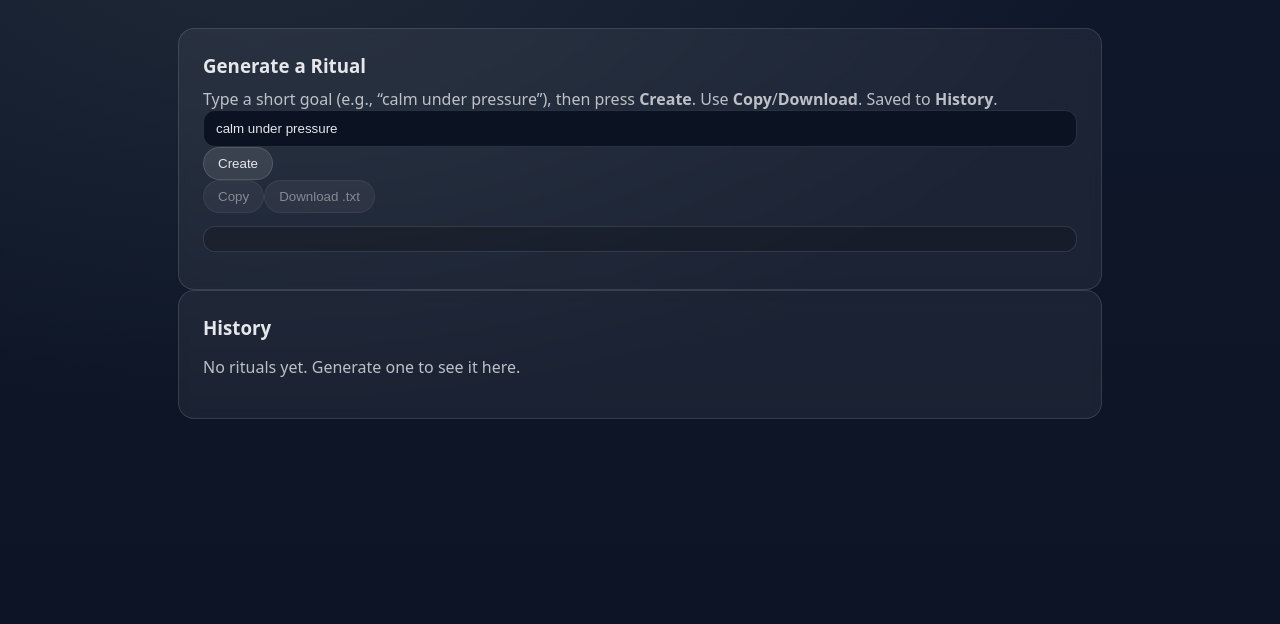
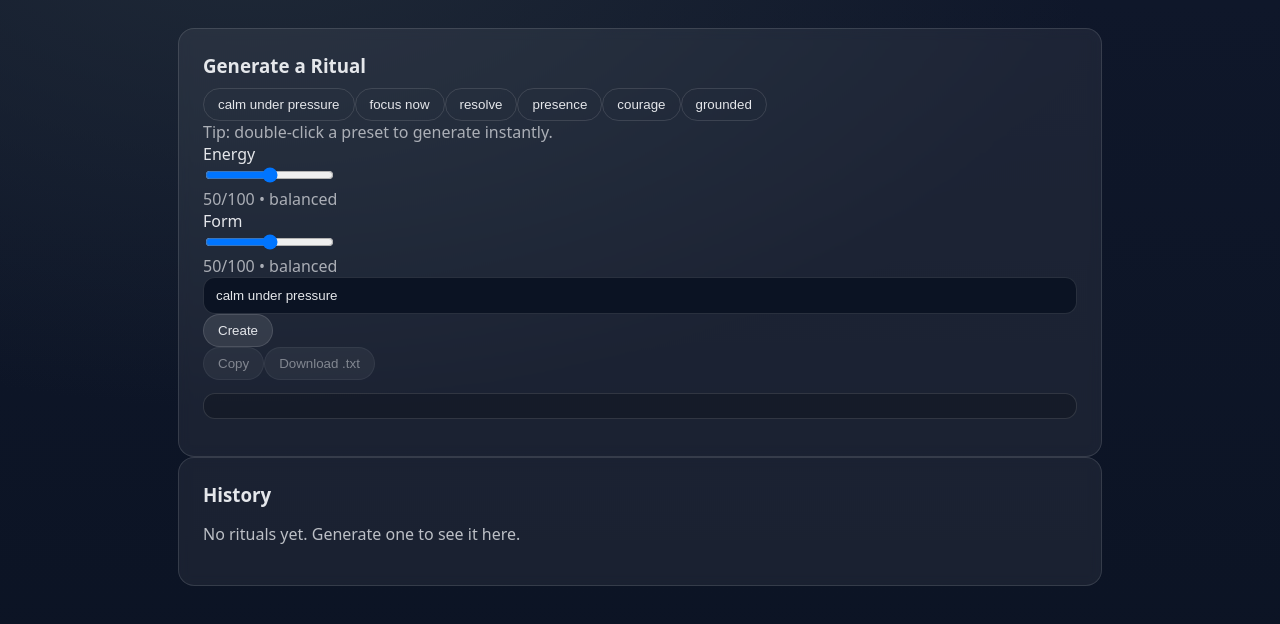
Before and after one commit to jsiwek999/neurogen-app, a Next.js app: page / in a window 1280 px wide. Shown: the top 624 px of the page. Built offline with nearby package versions, Linux system fonts and the light colour scheme.

Commit message:
feat(generator): add Energy/Form sliders and feed vibe into prompt

```diff
--- a/components/RitualForm.tsx
+++ b/components/RitualForm.tsx
@@ -1,77 +1,125 @@
 "use client";
-import { useEffect, useState } from "react";
-type HistItem = { id: string; goal: string; ritual: string; ts: number };
+import { useEffect, useRef, useState } from "react";
+
+type HistItem = {
+  id: string;
+  goal: string;
+  ritual: string;
+  ts: number;
+  energy?: number;
+  form?: number;
+};
+
+const PRESETS = ["calm under pressure","focus now","resolve","presence","courage","grounded"];
+
+function energyDesc(v:number){
+  if(v<=20) return "whisper / ultra-gentle";
+  if(v<=40) return "gentle";
+  if(v<=60) return "balanced";
+  if(v<=80) return "charged";
+  return "intense";
+}
+function formDesc(v:number){
+  if(v<=20) return "loose / free";
+  if(v<=40) return "soft structure";
+  if(v<=60) return "balanced";
+  if(v<=80) return "structured";
+  return "strict / ritualistic";
+}
 
 export default function RitualForm() {
   const [goal, setGoal] = useState("calm under pressure");
+  const [energy, setEnergy] = useState<number>(() => {
+    try { const v = localStorage.getItem("emx-energy"); return v? Number(v) : 50; } catch { return 50; }
+  });
+  const [form, setForm] = useState<number>(() => {
+    try { const v = localStorage.getItem("emx-form"); return v? Number(v) : 50; } catch { return 50; }
+  });
+
   const [output, setOutput] = useState("");
   const [error, setError] = useState<string|null>(null);
   const [loading, setLoading] = useState(false);
   const [history, setHistory] = useState<HistItem[]>([]);
+  const formRef = useRef<HTMLFormElement>(null);
   const KEY = "ritual-history";
 
   useEffect(() => {
-    try { const raw = localStorage.getItem(KEY); if (raw) setHistory(JSON.parse(raw)); } catch {}
+    try {
+      const raw = localStorage.getItem(KEY);
+      if (raw) setHistory(JSON.parse(raw));
+    } catch {}
   }, []);
+
+  useEffect(() => { try { localStorage.setItem("emx-energy", String(energy)); } catch {} }, [energy]);
+  useEffect(() => { try { localStorage.setItem("emx-form", String(form)); } catch {} }, [form]);
 
   function persist(next: HistItem[]) {
     setHistory(next);
     try { localStorage.setItem(KEY, JSON.stringify(next)); } catch {}
   }
 
-  function addToHistory(goal: string, ritual: string) {
-    const id = (crypto as any).randomUUID?.() ?? `${Date.now()}-${Math.random()}`;
-    persist([{ id, goal, ritual, ts: Date.now() }, ...history].slice(0,50));
+  function addToHistory(g: string, r: string, e:number, f:number) {
+    const id = (crypto as any).randomUUID?.() ?? String(Date.now()) + "-" + Math.random();
+    persist([{ id, goal: g, ritual: r, ts: Date.now(), energy: e, form: f }, ...history].slice(0,50));
   }
 
-  const offline = (g: string) => `Title: ${g}
-Duration: ≤2 minutes
-
-PLAIN (do this):
-[breathe] One slow breath.
-[mirror] “What matters in the next 5 minutes?”
-[shift] From spinning to single-task.
-[install] “I move one piece forward.”
-
-MYTHIC (same function, symbolic):
-[ritual] Place your palm on your chest — claim the center.
-[identity] The Anchor.
-[install] “I hold fast; the storm passes.”`;
+  const offline = (g: string) =>
+    "Title: " + g + "\n" +
+    "Duration: ≤2 minutes\n\n" +
+    "PLAIN (do this):\n" +
+    "[breathe] One slow breath.\n" +
+    "[mirror] “What matters in the next 5 minutes?”\n" +
+    "[shift] From spinning to single-task.\n" +
+    "[install] “I move one piece forward.”\n\n" +
+    "MYTHIC (same function, symbolic):\n" +
+    "[ritual] Place your palm on your chest — claim the center.\n" +
+    "[identity] The Anchor.\n" +
+    "[install] “I hold fast; the storm passes.”";
 
   async function submit(e: React.FormEvent) {
     e.preventDefault();
     if (!goal.trim()) return;
     setLoading(true); setError(null); setOutput("");
+
+    // We fold the sliders into the goal so the server doesn’t need to change
+    const styledGoal =
+      goal.trim() + "\n" +
+      "(Energy: " + energyDesc(energy) + " — target " + energy + "/100; " +
+      "Form: " + formDesc(form) + " — target " + form + "/100. " +
+      "Keep lines consistent with this vibe.)";
+
     try {
       const res = await fetch("/api/ritual",{
         method:"POST",
         headers:{ "Content-Type":"application/json" },
         cache:"no-store",
-        body: JSON.stringify({ goal })
+        body: JSON.stringify({ goal: styledGoal })
       });
       const raw = await res.text();
       const isJson = (res.headers.get("content-type")||"").includes("application/json");
       const data = isJson && raw ? JSON.parse(raw) : null;
 
-      if (!res.ok) throw new Error((data && data.error) || raw || `HTTP ${res.status}`);
+      if (!res.ok) throw new Error((data && data.error) || raw || "Request failed");
 
       const ritual = (data?.ritual || "").toString().trim();
       if (!ritual) throw new Error("Empty response from generator.");
 
       setOutput(ritual);
-      addToHistory(goal, ritual);
+      addToHistory(goal, ritual, energy, form);
     } catch(err:any) {
       setError(String(err?.message || err));
-      setOutput("Error generating ritual. Showing offline template.\n\n"+offline(goal));
+      setOutput("Error generating ritual. Showing offline template.\n\n" + offline(goal));
     } finally {
       setLoading(false);
     }
   }
 
-  async function copy(text:string){
-    if(!text) return;
-    try { await navigator.clipboard.writeText(text); } catch {}
+  function applyPreset(text: string, autoGenerate?: boolean) {
+    setGoal(text);
+    if (autoGenerate) setTimeout(() => { formRef.current?.requestSubmit(); }, 0);
   }
+
+  async function copy(text:string){ if(!text) return; try { await navigator.clipboard.writeText(text); } catch {} }
 
   function download(text:string,name="ritual.txt"){
     if(!text) return;
@@ -84,17 +132,65 @@ MYTHIC (same function, symbolic):
     URL.revokeObjectURL(url);
   }
 
+  function removeFromHistory(id:string){ persist(history.filter(h=>h.id!==id)); }
+  function clearHistory(){ persist([]); }
+
   return (
     <div className="space-y-8">
       {/* Generator */}
       <div className="card p-6 space-y-3">
         <h3 className="text-lg font-semibold">Generate a Ritual</h3>
-        <div className="text-sm" style={{opacity:.8}}>
-          Type a short goal (e.g., “calm under pressure”), then press <b>Create</b>. Use <b>Copy</b>/<b>Download</b>. Saved to <b>History</b>.
+
+        {/* Presets */}
+        <div className="flex flex-wrap gap-2">
+          {PRESETS.map(p => (
+            <button
+              key={p}
+              type="button"
+              className="btn btn-ghost text-sm"
+              onClick={() => applyPreset(p, false)}
+              onDoubleClick={() => applyPreset(p, true)}
+              title="Click to fill • Double-click to generate"
+            >
+              {p}
+            </button>
+          ))}
+        </div>
+        <div className="text-xs" style={{opacity:.7}}>Tip: double-click a preset to generate instantly.</div>
+
+        {/* Energy / Form sliders */}
+        <div className="grid md:grid-cols-2 gap-4">
+          <div className="rounded-lg border p-3">
+            <div className="text-sm font-medium">Energy</div>
+            <input
+              type="range"
+              min={0}
+              max={100}
+              value={energy}
+              onChange={e=>setEnergy(Number(e.target.value))}
+              className="w-full"
+            />
+            <div className="text-xs" style={{opacity:.7}}>
+              {energy}/100 • {energyDesc(energy)}
+            </div>
+          </div>
+          <div className="rounded-lg border p-3">
+            <div className="text-sm font-medium">Form</div>
+            <input
+              type="range"
+              min={0}
+              max={100}
+              value={form}
+              onChange={e=>setForm(Number(e.target.value))}
+              className="w-full"
+            />
+            <div className="text-xs" style={{opacity:.7}}>
+              {form}/100 • {formDesc(form)}
+            </div>
+          </div>
         </div>
 
-        {/* The input + button you’re missing */}
-        <form onSubmit={submit} className="flex gap-2" autoComplete="off">
+        <form ref={formRef} onSubmit={submit} className="flex gap-2" autoComplete="off">
           <input
             className="input flex-1"
             value={goal}
@@ -110,7 +206,7 @@ MYTHIC (same function, symbolic):
 
         <div className="flex gap-2">
           <button className="btn" type="button" onClick={()=>copy(output)} disabled={!output}>Copy</button>
-          <button className="btn" type="button" onClick={()=>download(output,`${goal||"ritual"}.txt`)} disabled={!output}>Download .txt</button>
+          <button className="btn" type="button" onClick={()=>download(output,(goal||"ritual")+".txt")} disabled={!output}>Download .txt</button>
         </div>
 
         <pre className="text-sm whitespace-pre-wrap bg-black/10 p-4 rounded-xl border border-white/10 min-h-[160px]">
@@ -120,15 +216,38 @@ MYTHIC (same function, symbolic):
 
       {/* History */}
       <div className="card p-6 space-y-4">
-        <h3 className="text-lg font-semibold">History</h3>
+        <div className="flex items-center justify-between">
+          <h3 className="text-lg font-semibold">History</h3>
+          {history.length > 0 && (
+            <button className="btn btn-ghost text-sm" onClick={clearHistory}>Clear all</button>
+          )}
+        </div>
+
         {history.length===0 ? (
           <p className="text-sm" style={{opacity:.8}}>No rituals yet. Generate one to see it here.</p>
         ) : (
           <ul className="space-y-3">
             {history.map(h=>(
               <li key={h.id} className="rounded-lg border p-3" style={{borderColor:"var(--border)"}}>
-                <div className="font-medium truncate">{h.goal}</div>
-                <pre className="mt-1 text-xs whitespace-pre-wrap max-h-32 overflow-auto bg-black/5 p-2 rounded">{h.ritual}</pre>
+                <div className="flex items-start justify-between gap-3">
+                  <div className="min-w-0">
+                    <div className="font-medium truncate">{h.goal}</div>
+                    <div className="text-[11px]" style={{opacity:.6}}>
+                      {(typeof h.energy==="number" ? ("Energy "+h.energy+"/100") : "")}
+                      {(typeof h.energy==="number" && typeof h.form==="number" ? " • " : "")}
+                      {(typeof h.form==="number" ? ("Form "+h.form+"/100") : "")}
+                    </div>
+                    <pre className="mt-1 text-xs whitespace-pre-wrap max-h-32 overflow-auto bg-black/5 p-2 rounded">
+{h.ritual}
+                    </pre>
+                  </div>
+                  <div className="flex flex-col gap-2 shrink-0">
+                    <button className="btn btn-ghost text-sm" onClick={() => navigator.clipboard.writeText(h.ritual)}>Copy</button>
+                    <button className="btn btn-ghost text-sm" onClick={() => download(h.ritual, (h.goal||"ritual")+".txt")}>Download</button>
+                    <button className="btn btn-ghost text-sm" onClick={() => { setGoal(h.goal); setOutput(h.ritual); setError(null); }}>Load</button>
+                    <button className="btn btn-ghost text-sm" onClick={() => removeFromHistory(h.id)} style={{color:"#ef4444"}}>Delete</button>
+                  </div>
+                </div>
                 <div className="mt-2 text-[11px]" style={{opacity:.6}}>{new Date(h.ts).toLocaleString()}</div>
               </li>
             ))}
```
